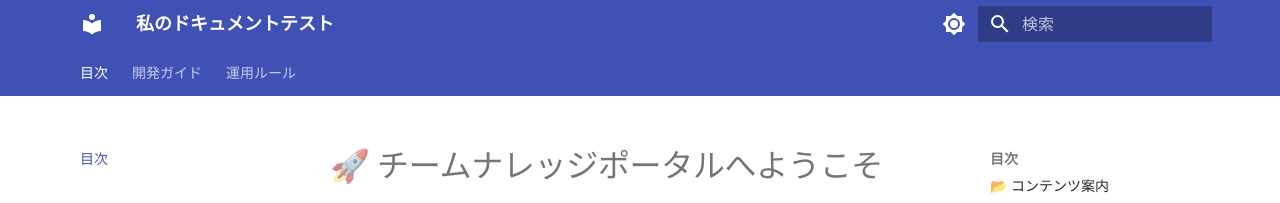
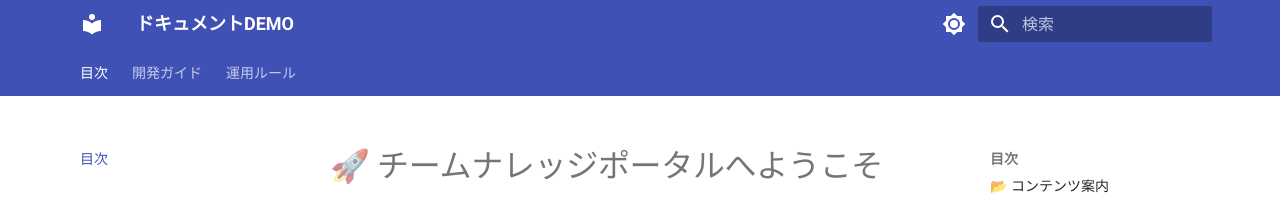
Before and after one commit to jun-kashiwagi/mkdocs-sandbox, an MkDocs documentation site: the page built from docs/index.md, in a window 1280 px wide. Shown: the top 203 px of the page. Built offline with MkDocs 1.6.1 and Material for MkDocs 9.7.7, drawn with Linux system fonts in a browser that asks for light colours.

Commit message:
サイト名修正

```diff
--- a/mkdocs.yml
+++ b/mkdocs.yml
@@ -1,4 +1,4 @@
-site_name: 私のドキュメントテスト
+site_name: ドキュメントDEMO
 theme:
   name: material
   language: ja
```
